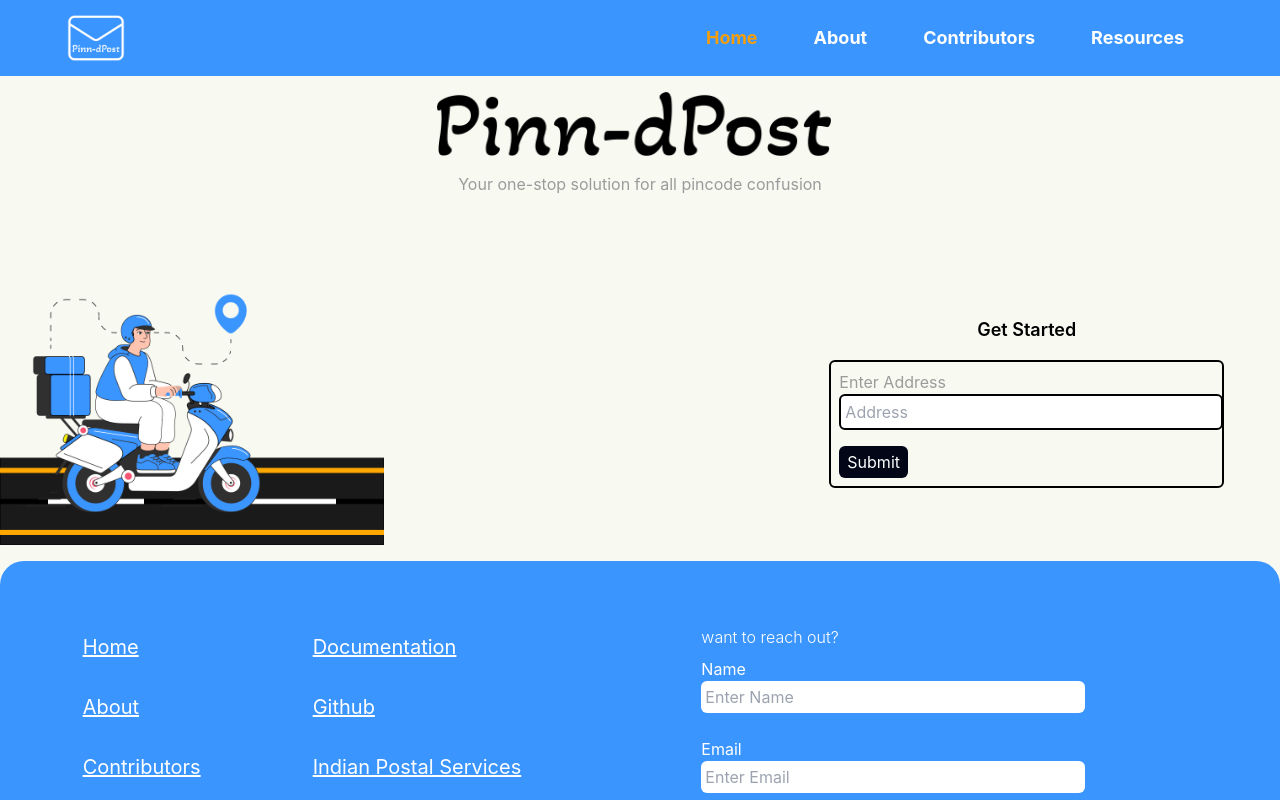
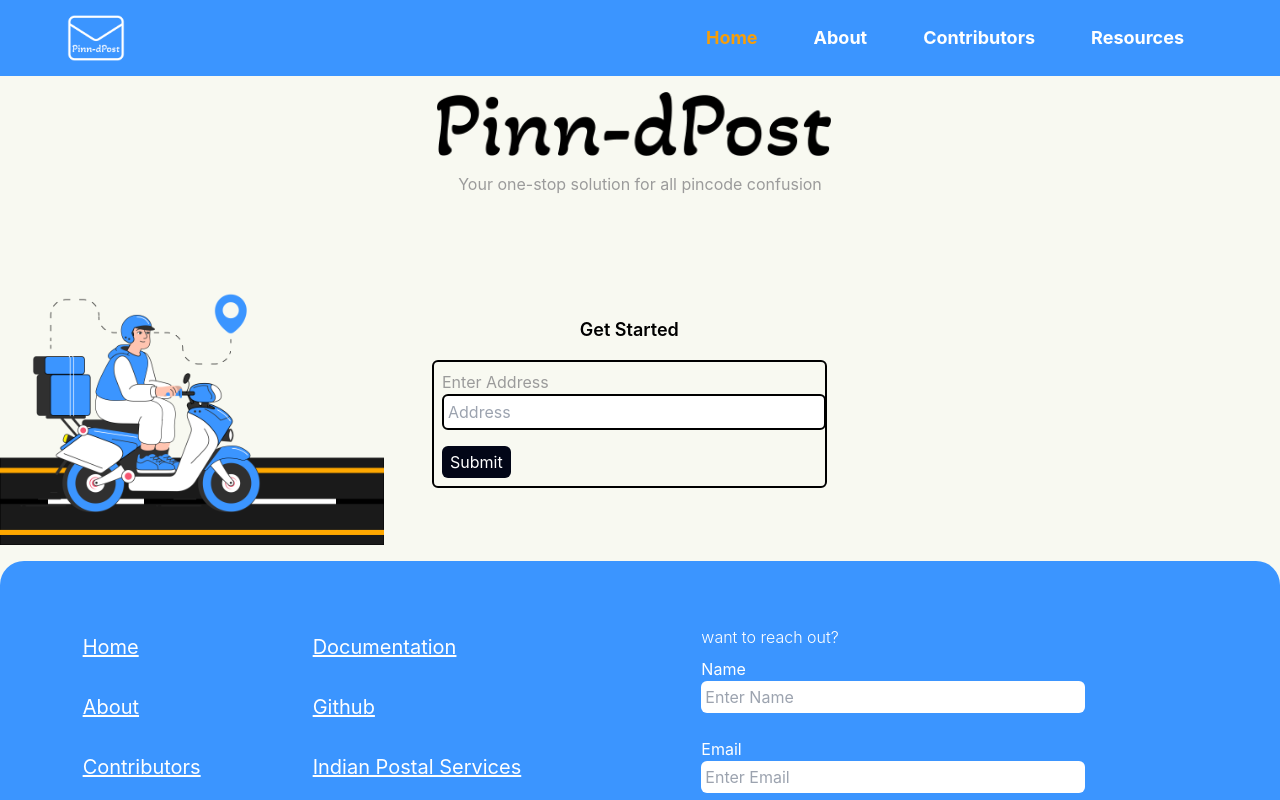
Before and after one commit to RashiJyotishi/Pinn-dPost, a React (Create React App) app in the folder client/: page / in a window 1280 px wide. Shown: the top 800 px of the page. Built offline with nearby package versions, Linux system fonts and the light colour scheme.

Commit message:
improved styling

```diff
--- a/client/src/components/Home.js
+++ b/client/src/components/Home.js
@@ -15,7 +15,7 @@ const Home = () => {
         </p>
       </div>
 
-      <div className="flex flex-col items-center justify-between py-4 mt-4 md:flex-row">
+      <div className="flex flex-col items-center py-4 mt-4 md:flex-row">
 
         <img
           className="h-[30rem] md:w-auto md:h-auto md:max-w-sm md:mr-8"
--- a/client/src/components/UploadForm.js
+++ b/client/src/components/UploadForm.js
@@ -45,11 +45,11 @@ const UploadForm = () => {
     return (
       <table border="1">
         <thead>
-          <tr>
-            {tableHeaders.map((header, index) => (
+          {/* <tr> */}
+            {/* {tableHeaders.map((header, index) => (
               <th key={index}>{header}</th>
-            ))}
-          </tr>
+            ))} */}
+          {/* </tr> */}
         </thead>
         <tbody>
           {Object.keys(result).map((key) => (
```
